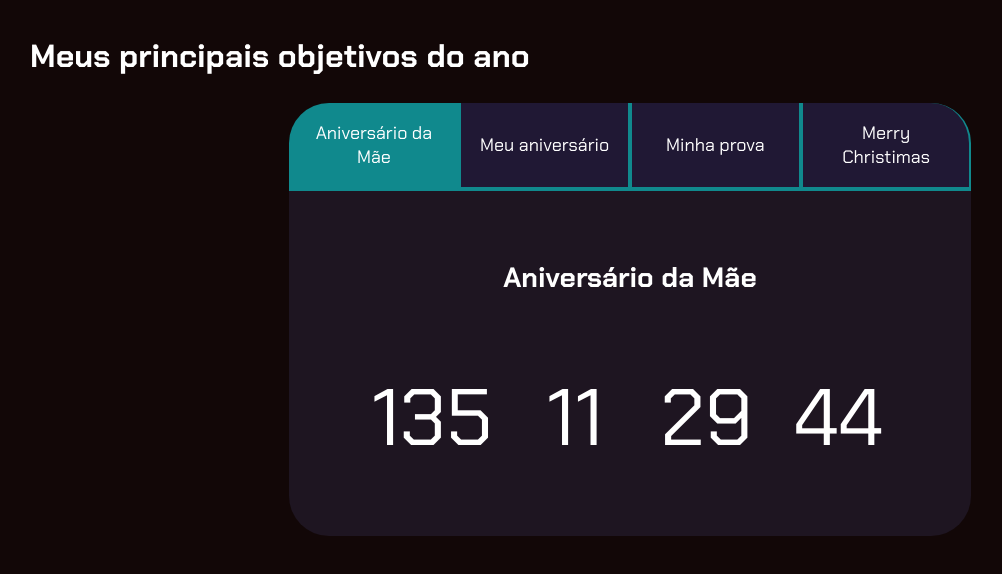
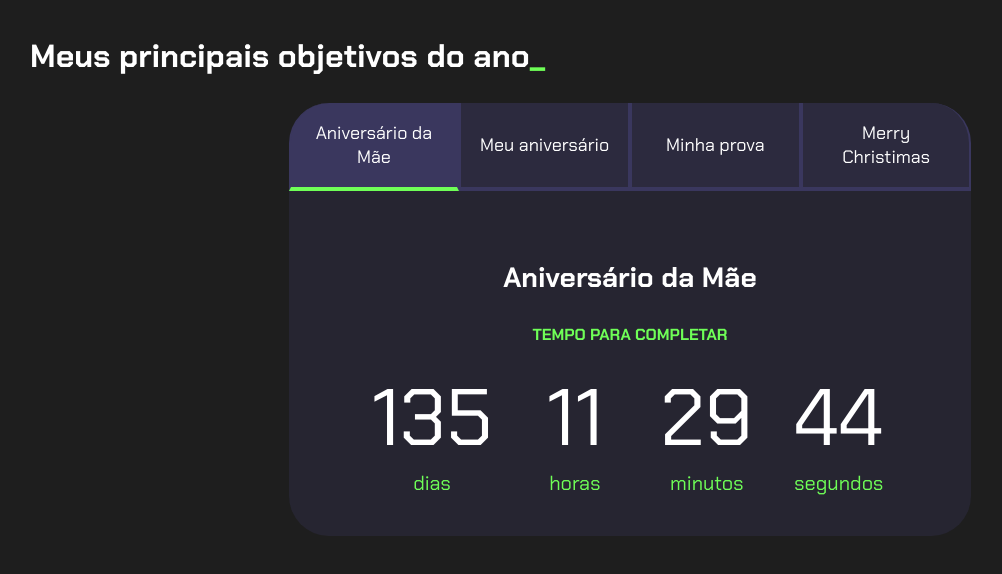
Before and after one commit to ThOmAsanjos1wwwa/2trimestre-thomas, a plain HTML site: page index.html in a window 1280 px wide. Shown: the whole page, without its empty margins (10-1012 px from the left). Drawn offline with Linux system fonts and the light colour scheme.

Commit message:
aula 012

```diff
--- a/style.css
+++ b/style.css
@@ -1,11 +1,11 @@
 @import url('https://fonts.googleapis.com/css2?family=Chakra+Petch:wght@400;700&display=swap');
 
 :root {
-    --cor-de-fundo: #120707;
-    --verde:#77240f00;
+    --cor-de-fundo: #1E1E1E;
+    --verde: #6FFF57;
     --branco: #FFFFFF;
-    --botao-ativo: #10898d;
-    --botao-inativo: rgba(47, 42, 98, 0.5);
+    --botao-ativo: #3A375E;
+    --botao-inativo: rgba(58, 55, 94, 0.5);
     --texto-fundo: rgba(58, 55, 94, 0.3);
 }
 
```
